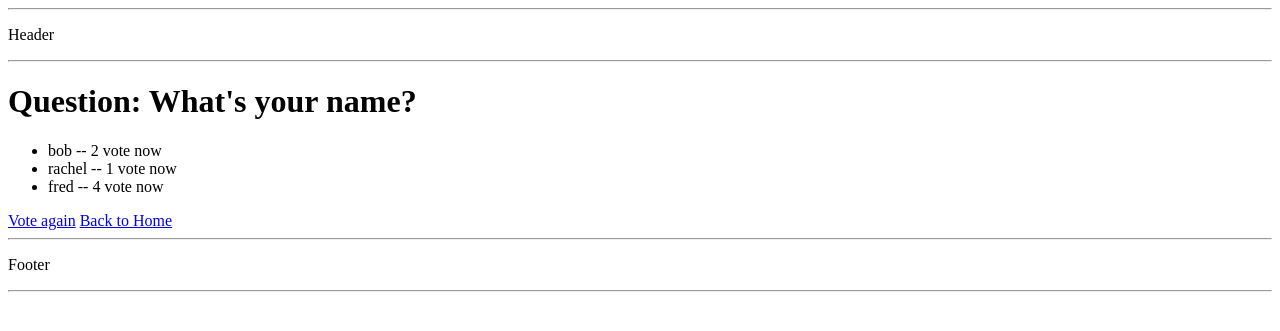
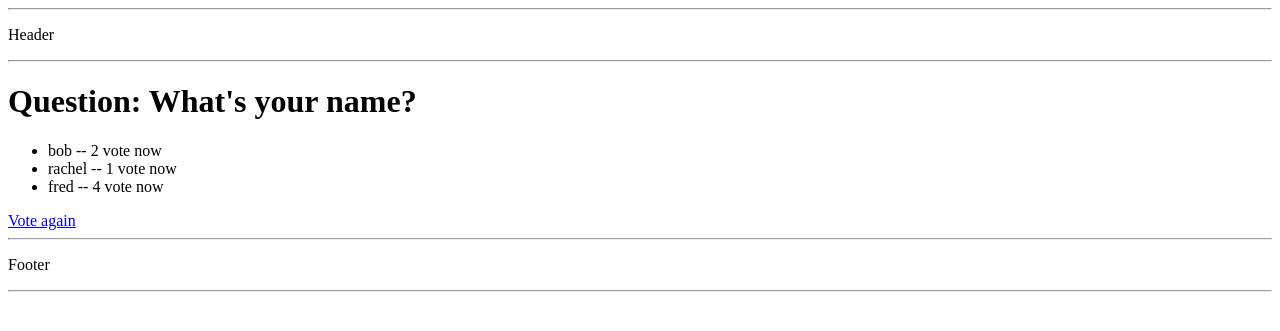
Before and after one commit to jerrychen44/django_example, a Django app: page /my_polls_app/1/results/ in a window 1280 px wide. Shown: the top 331 px of the page. Run offline with Django 3.2, Linux system fonts and the light colour scheme; data comes from the database, SQL or seed files in the repository.

```diff
--- a/mysite/my_polls_app/templates/my_polls_app/results.html
+++ b/mysite/my_polls_app/templates/my_polls_app/results.html
@@ -9,5 +9,5 @@
 </ul>
 
 <a href="{% url 'my_polls_app:detail' question.id %}">Vote again</a>
-<a href="{% url 'my_polls_app:index'%}">Back to Home</a>
+
 {% endblock %}
```
